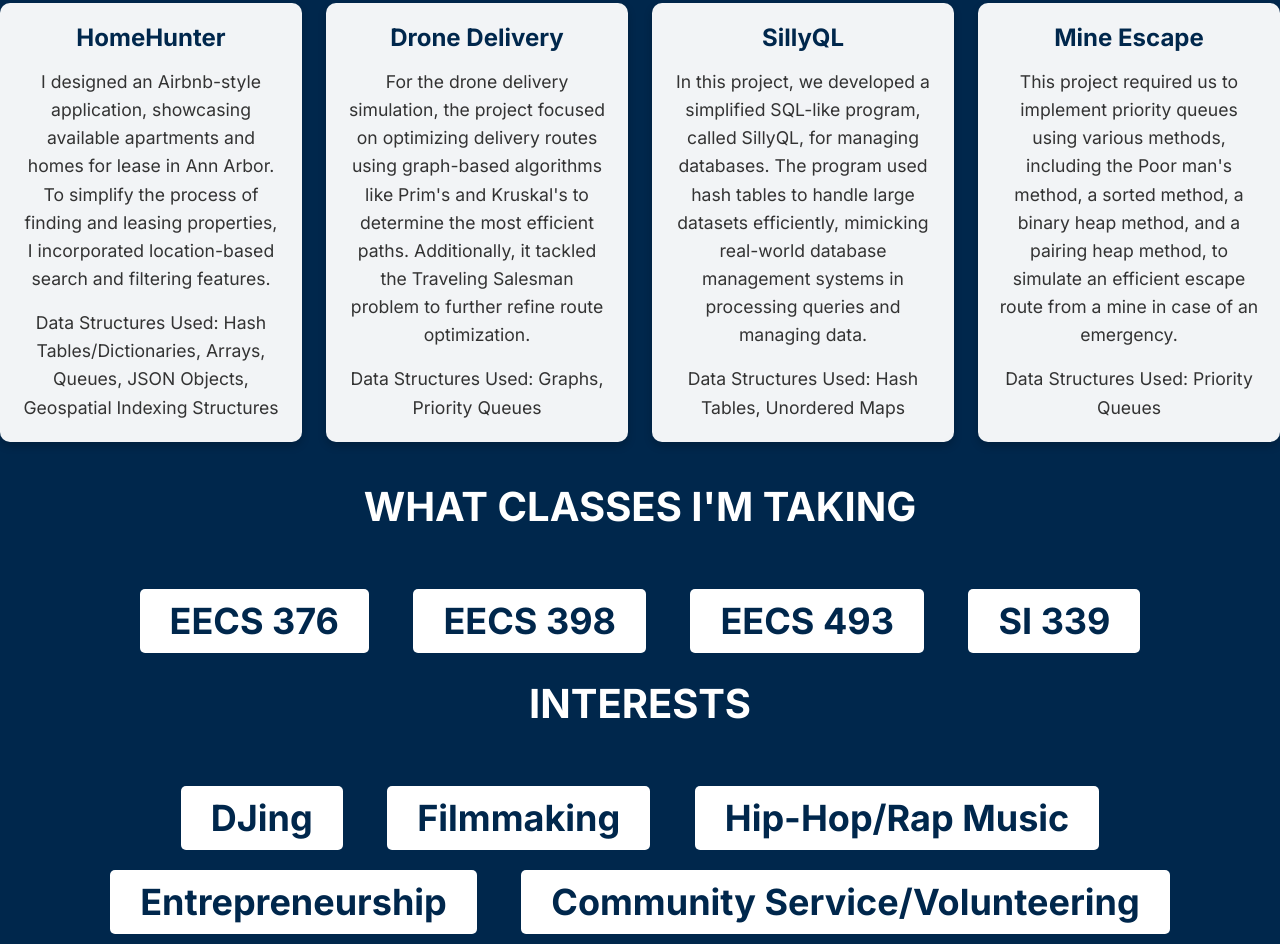
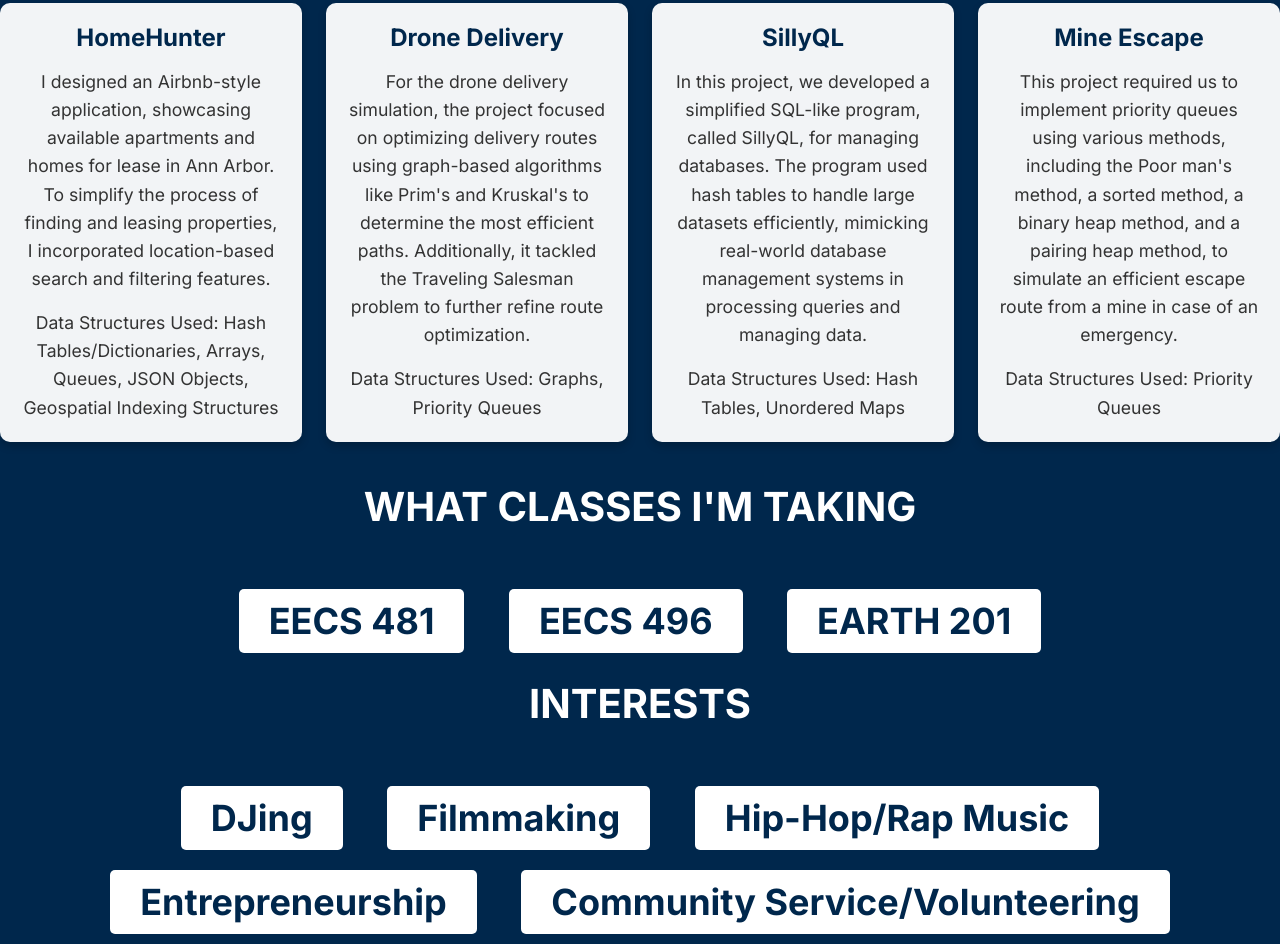
Before and after one commit to aj-das/portfolio, a plain HTML site: page experience.html in a window 1280 px wide. Shown: the part 3164-4108 px from the top of the page. Drawn offline with Linux system fonts and the light colour scheme.

Commit message:
Update experience.html

```diff
--- a/experience.html
+++ b/experience.html
@@ -301,14 +301,11 @@
 
             <section class="classes">
                 <h2>WHAT CLASSES I'M TAKING</h2>
-                <div class="class-item"><a href="https://eecs376.org/" target="_blank">EECS
-                        376</a></div>
-                <div class="class-item"><a href="https://practicaldsc.org/" target="_blank">EECS
-                        398</a></div>
-                <div class="class-item"><a href="https://eecs493staff.github.io/eecs493.org/" target="_blank">EECS
-                        493</a></div>
-                <div class="class-item"><a href="https://www.si.umich.edu/programs/courses?page=1" target="_blank">SI
-                        339</a>
+                <div class="class-item"><a href="https://eecs481.org/" target="_blank">EECS
+                        481</a></div>
+                <div class="class-item"><a href="https://atlas.ai.umich.edu/courses/EECS496/2560/" target="_blank">EECS
+                        496</a></div>
+                <div class="class-item"><a href="https://www.coursicle.com/umich/courses/EARTH/201/" target="_blank">EARTH 201</a>
                 </div>
 
 
```
